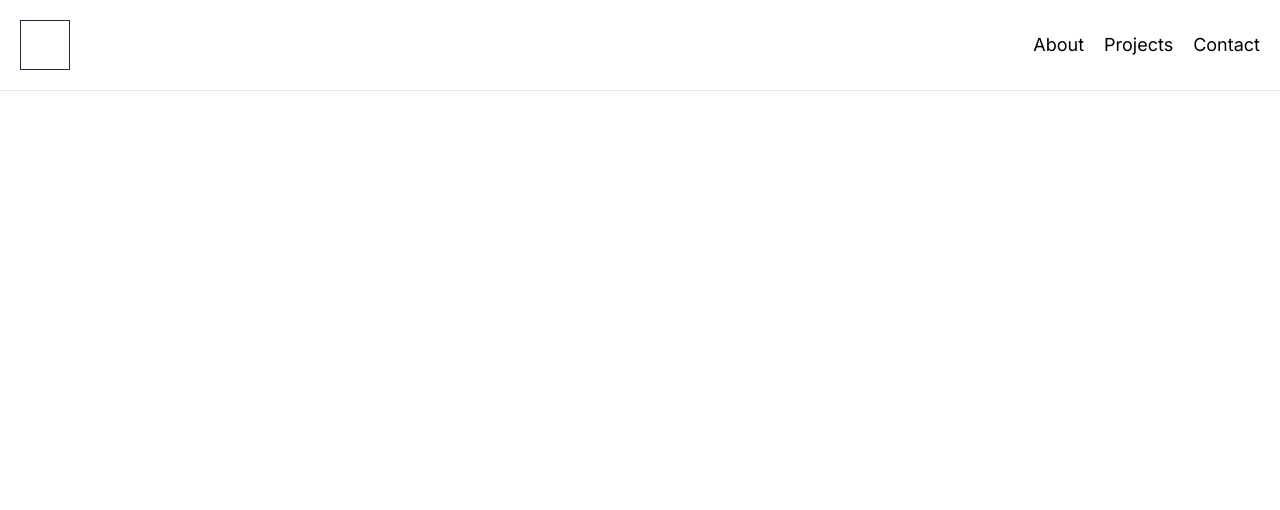
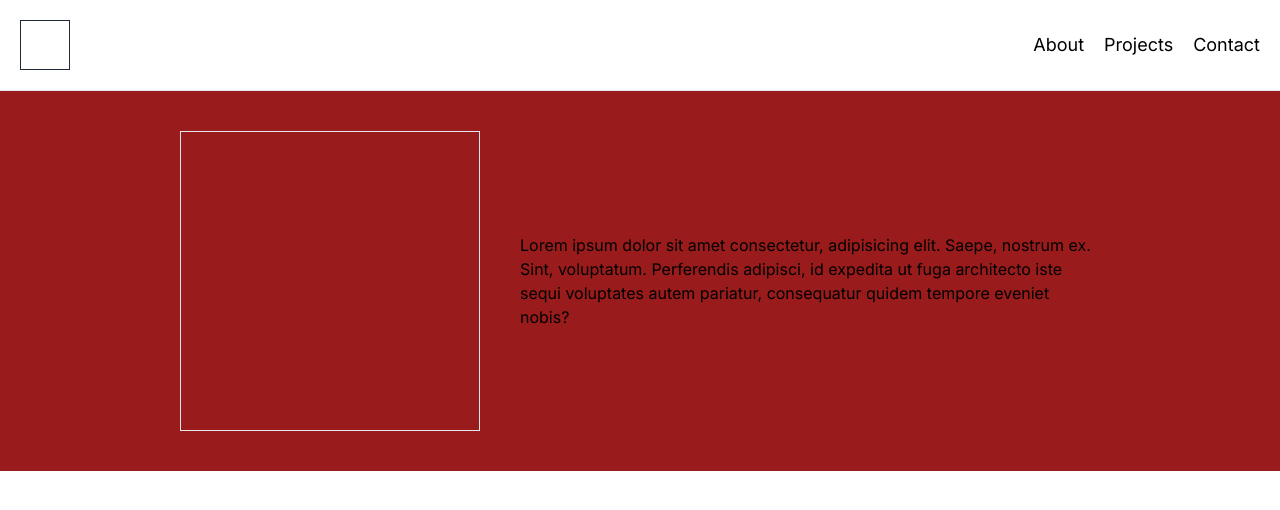
Before and after one commit to f-pistone/portfolio, a Next.js app: page / in a window 1280 px wide. Shown: the top 510 px of the page. Built offline with nearby package versions, Linux system fonts and the light colour scheme.

Commit message:
ADD About section

```diff
--- a/app/page.tsx
+++ b/app/page.tsx
@@ -1,3 +1,9 @@
-export default function Home() {
-  return <main></main>;
+import About from "@/components/About/About";
+
+export default function Main() {
+  return (
+    <main>
+      <About></About>
+    </main>
+  );
 }
--- /dev/null
+++ b/components/About/About.tsx
@@ -0,0 +1,19 @@
+export default function About() {
+  return (
+    <section className="bg-red-800">
+      <div className="max-w-[1000px] mx-auto my-0">
+        <div className="p-10 flex flex-col md:flex-row items-center gap-10">
+          <div className="shrink-0 w-[300px] aspect-square border"></div>
+          <div>
+            <p>
+              Lorem ipsum dolor sit amet consectetur, adipisicing elit. Saepe,
+              nostrum ex. Sint, voluptatum. Perferendis adipisci, id expedita ut
+              fuga architecto iste sequi voluptates autem pariatur, consequatur
+              quidem tempore eveniet nobis?
+            </p>
+          </div>
+        </div>
+      </div>
+    </section>
+  );
+}
```
